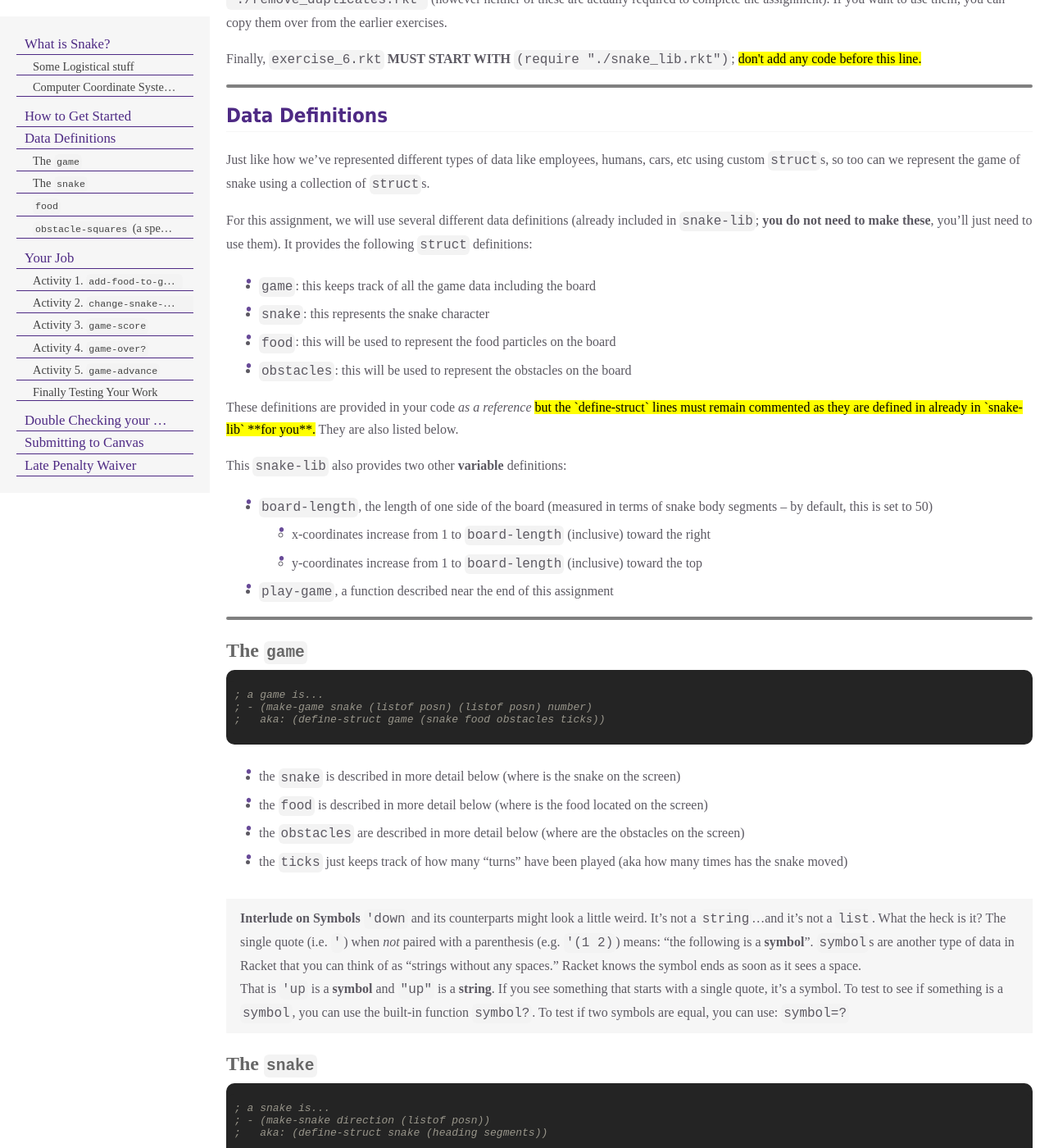
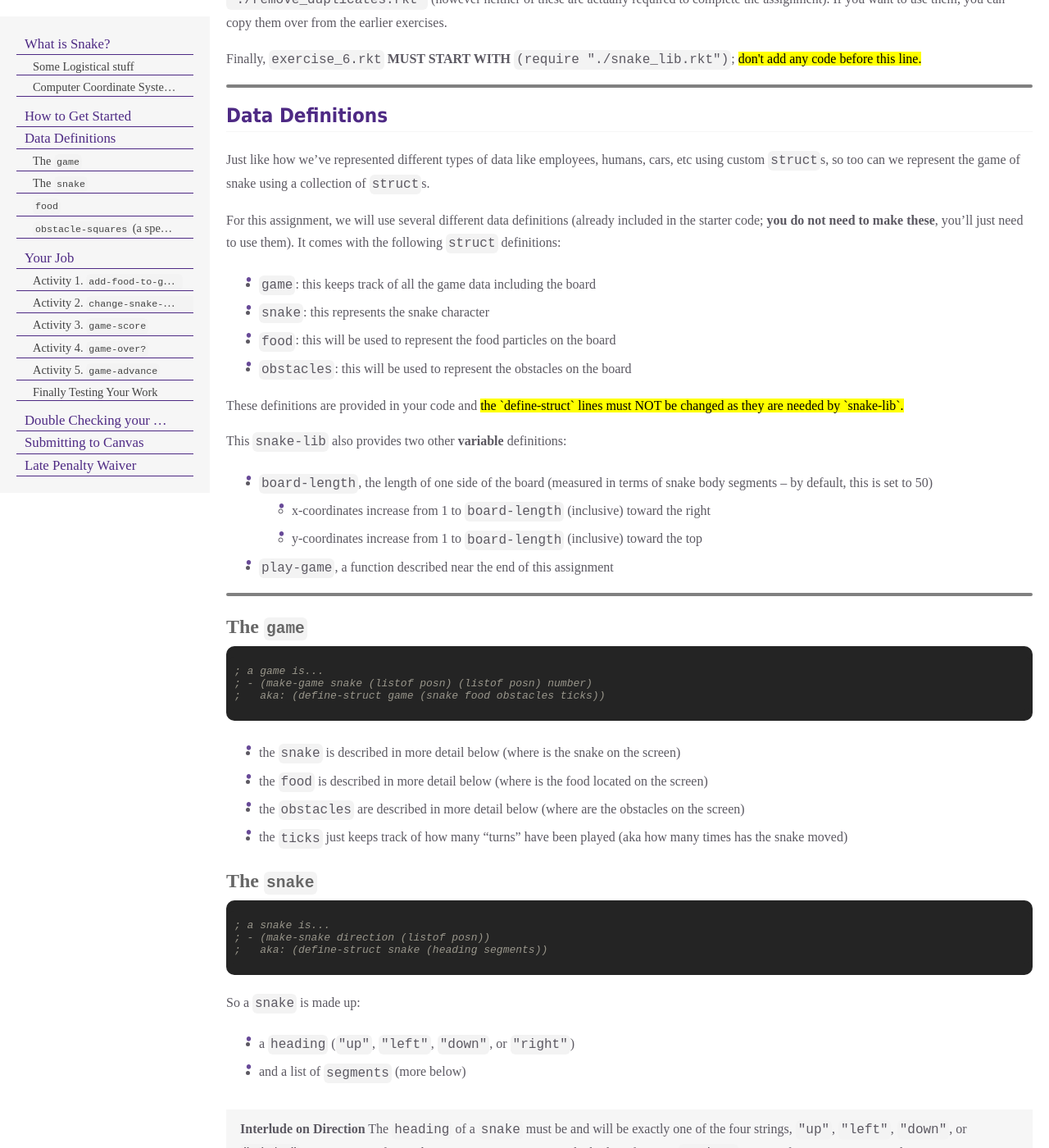
Before and after one commit to shhyou/bain-cs111-web-fork, a Jekyll site: the page built from pages/_assignments/exercises/exercise_6/exercise_6.md, in a window 1280 px wide and 1400 px high, scrolled down 2589 px. Shown: the whole window at 82% size. Built offline with Jekyll 4.4.1, drawn with Linux system fonts in a browser that asks for light colours; some web fonts are replaced; some of the changed text lies outside the part shown.

Commit message:
Update exercise instructions
- Allow "pink", "purple", etc., in interpolate-colors
- Use "up", "left", "down" and "right" in snake-heading
- Have define-structs in exercise_6.rkt instead of snake_lib.rkt

````diff
--- a/pages/_assignments/exercises/exercise_6/exercise_6.md
+++ b/pages/_assignments/exercises/exercise_6/exercise_6.md
@@ -88,14 +88,14 @@ Finally, `exercise_6.rkt` **MUST START WITH** `(require "./snake_lib.rkt")`; <ma
 
 Just like how we've represented different types of data like employees, humans, cars, etc using custom `struct`s, so too can we represent the game of snake using a collection of `struct`s.
 
-For this assignment, we will use several different data definitions (already included in `snake-lib`; **you do not need to make these**, you'll just need to use them). It provides the following `struct` definitions:
+For this assignment, we will use several different data definitions (already included in the starter code; **you do not need to make these**, you'll just need to use them). It comes with the following `struct` definitions:
 
 * `game`: this keeps track of all the game data including the board
 * `snake`: this represents the snake character
 * `food`: this will be used to represent the food particles on the board
 * `obstacles`: this will be used to represent the obstacles on the board
 
-These definitions are provided in your code _as a reference_ <mark>but the `define-struct` lines must remain commented as they are defined in already in `snake-lib` **for you**.</mark> They are also listed below.
+These definitions are provided in your code and <mark>the `define-struct` lines must NOT be changed  as they are needed by `snake-lib`.</mark>
 
 This `snake-lib` also provides two other **variable** definitions:
 
@@ -118,11 +118,6 @@ This `snake-lib` also provides two other **variable** definitions:
 * the `obstacles` are described in more detail below (where are the obstacles on the screen)
 * the `ticks` just keeps track of how many "turns" have been played (aka how many times has the snake moved)
 
-> **Interlude on Symbols**
-> `'down` and its counterparts might look a little weird. It's not a `string`...and it's not a `list`. What the heck is it? The single quote (i.e. `'`) when _not_ paired with a parenthesis (e.g. `'(1 2)`) means: "the following is a **symbol**". `symbol`s are another type of data in Racket that you can think of as "strings without any spaces." Racket knows the symbol ends as soon as it sees a space.
->
-> That is `'up` is a **symbol** and `"up"` is a **string**. If you see something that starts with a single quote, it's a symbol. To test to see if something is a `symbol`, you can use the built-in function `symbol?`. To test if two symbols are equal, you can use: `symbol=?`
-
 ### The `snake`
 
 ```racket
@@ -132,8 +127,11 @@ This `snake-lib` also provides two other **variable** definitions:
 ```
 
 So a `snake` is made up:
-* a `heading` (`'up`, `'left`, `'down`, or `'right`)
+* a `heading` (`"up"`, `"left"`, `"down"`, or `"right"`)
 * and a list of `segments` (more below)
+
+> **Interlude on Direction**
+> The `heading` of a `snake` must be and will be exactly one of the four strings, `"up"`, `"left"`, `"down"`, or `"right"`. To test to see if something is a string, you can use the built-in function `string?`. To test if two strings are equal, you can use: `string=?`.
 
 #### Snake `segments`
 
````
Also changed, not shown: other parts of pages/_assignments/exercises/exercise_6/exercise_6.md (+1 -1 lines), pages/_assignments/exercises/exercise_2/exercise_2.md (+1 -1 lines), pages/_assignments/tutorials/tutorial_1/tutorial_1.md (+1 -1 lines).
